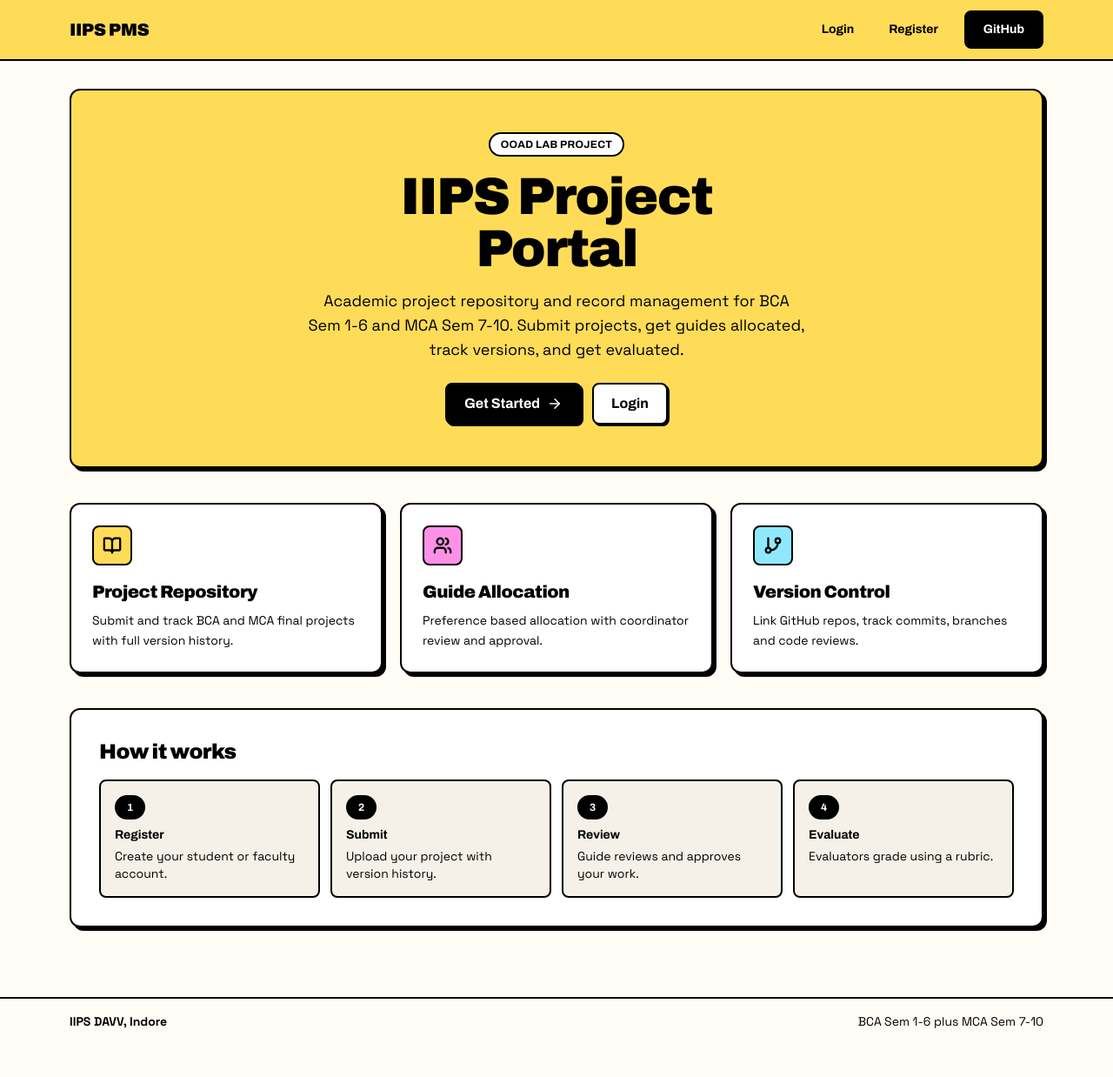
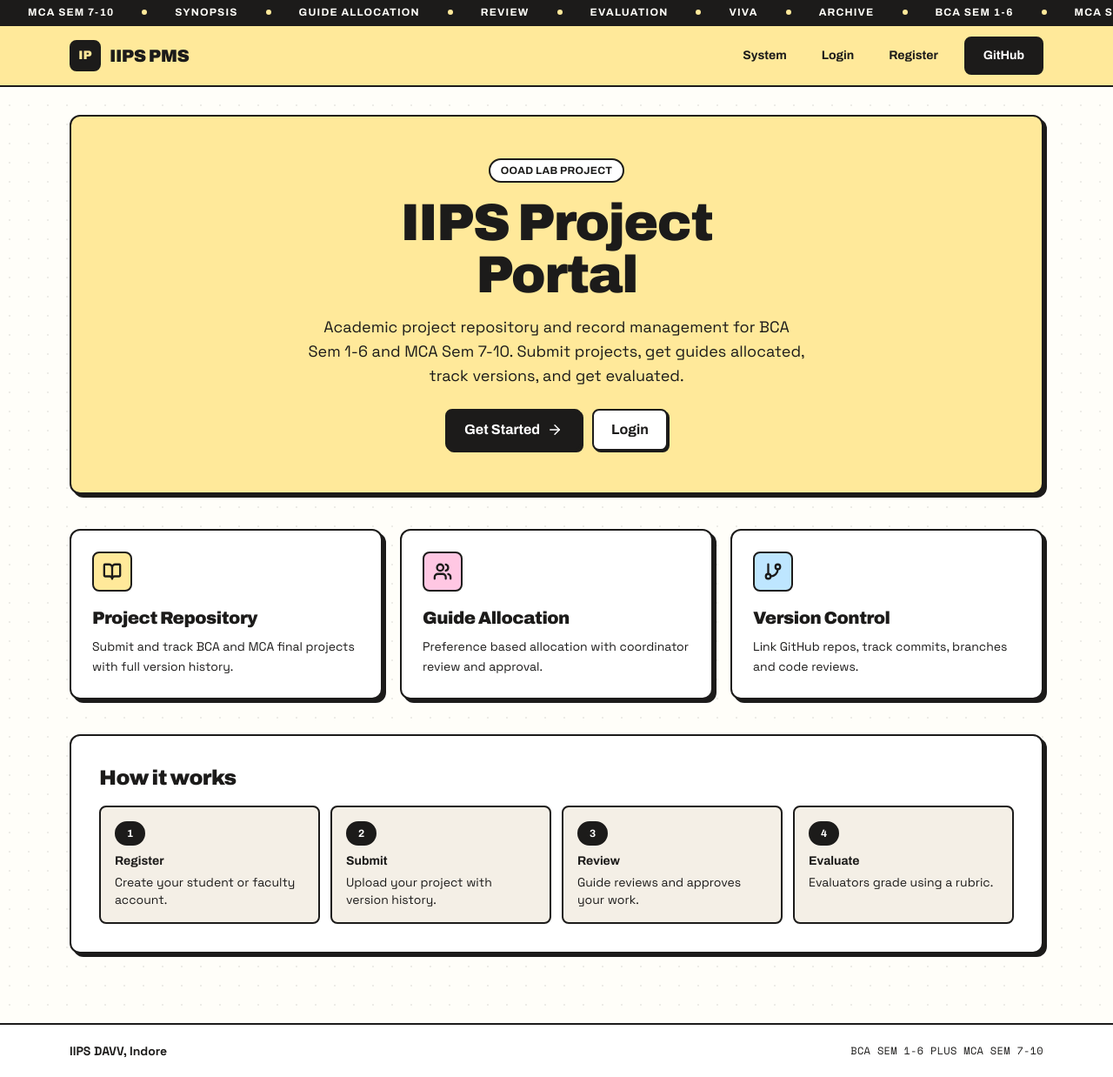
Before and after one commit to akshita777/iips-ug-pg-project-repository-system, a Next.js app in the folder frontend/: page / in a window 1280 px wide. Shown: the whole page at 87% size. Before the commit the page ends 1200 px from the top, so only its background shows below. Built offline with nearby package versions, Linux system fonts and the light colour scheme.

Commit message:
Frontend soft pastel tokens: warm paper, butter/peach/rose/sky/mint/lilac, dotted bg, ticker header, mono font

```diff
--- a/frontend/app/globals.css
+++ b/frontend/app/globals.css
@@ -3,8 +3,8 @@
 @tailwind utilities;
 
 :root {
-  --paper: #fffdf5;
-  --ink: #000000;
+  --paper: #fffef9;
+  --ink: #1c1b1a;
 }
 
 @layer base {
@@ -13,6 +13,8 @@
   }
   body {
     @apply bg-paper text-ink font-body;
+    background-image: radial-gradient(#1c1b1a14 1px, transparent 1px);
+    background-size: 22px 22px;
   }
   h1,
   h2,
@@ -20,11 +22,17 @@
   h4 {
     @apply font-display font-black tracking-tight;
   }
+  :focus-visible {
+    @apply outline-none ring-2 ring-ink ring-offset-2 ring-offset-paper;
+  }
 }
 
 @layer components {
   .brutal-card {
     @apply bg-white border-2 border-ink shadow-brutal rounded-xl;
+  }
+  .brutal-card-hover {
+    @apply transition-all duration-150 hover:-translate-y-0.5 hover:shadow-brutal-lg;
   }
   .brutal-btn {
     @apply inline-flex items-center justify-center gap-2 font-display font-bold
@@ -32,7 +40,8 @@
       transition-all duration-150
       hover:translate-x-[2px] hover:translate-y-[2px] hover:shadow-brutal-none
       active:translate-x-[2px] active:translate-y-[2px] active:shadow-brutal-none
-      disabled:opacity-50 disabled:pointer-events-none;
+      disabled:opacity-50 disabled:pointer-events-none
+      focus-visible:outline-none focus-visible:ring-2 focus-visible:ring-ink focus-visible:ring-offset-2;
   }
   .brutal-input {
     @apply w-full border-2 border-ink rounded-lg px-4 py-2.5 bg-white
@@ -47,4 +56,35 @@
     @apply font-display font-bold border-2 border-transparent rounded-lg px-4 py-2
       hover:border-ink hover:bg-primary hover:shadow-brutal-sm transition-all;
   }
+  .brutal-alert {
+    @apply border-2 border-ink rounded-lg px-4 py-2.5 text-sm font-bold;
+  }
+  .brutal-table {
+    @apply w-full text-sm;
+  }
+  .brutal-table th {
+    @apply font-display text-xs font-black uppercase tracking-wide text-left px-4 py-2.5 border-b-2 border-ink bg-muted;
+  }
+  .brutal-table td {
+    @apply px-4 py-3 border-b-2 border-ink/10;
+  }
+  .brutal-table tr:last-child td {
+    @apply border-b-0;
+  }
+  .ticker-track {
+    @apply flex items-center gap-8 whitespace-nowrap;
+    animation: ticker 28s linear infinite;
+  }
+  .skeleton {
+    @apply animate-pulse bg-muted border-2 border-ink/10 rounded-lg;
+  }
 }
+
+@keyframes ticker {
+  from {
+    transform: translateX(0);
+  }
+  to {
+    transform: translateX(-50%);
+  }
+}
--- a/frontend/app/layout.tsx
+++ b/frontend/app/layout.tsx
@@ -1,26 +1,47 @@
 import type { Metadata } from "next";
-import { Archivo, Space_Grotesk } from "next/font/google";
+import { Archivo, Space_Grotesk, Space_Mono } from "next/font/google";
 import Link from "next/link";
 import "./globals.css";
 
 const archivo = Archivo({ subsets: ["latin"], variable: "--font-display" });
 const spaceGrotesk = Space_Grotesk({ subsets: ["latin"], variable: "--font-body" });
+const spaceMono = Space_Mono({ subsets: ["latin"], weight: ["400", "700"], variable: "--font-mono" });
 
 export const metadata: Metadata = {
   title: "IIPS Project Portal",
   description: "IIPS UG-PG Academic Project Repository and Record Management System",
 };
 
+const tickerItems = ["BCA Sem 1-6", "MCA Sem 7-10", "Synopsis", "Guide Allocation", "Review", "Evaluation", "Viva", "Archive"];
+
 export default function RootLayout({ children }: { children: React.ReactNode }) {
   return (
     <html lang="en">
-      <body className={`${archivo.variable} ${spaceGrotesk.variable} font-body min-h-screen bg-paper`}>
+      <body className={`${archivo.variable} ${spaceGrotesk.variable} ${spaceMono.variable} font-body min-h-screen bg-paper`}>
+        <div className="border-b-2 border-ink bg-ink text-paper overflow-hidden py-1.5" aria-hidden="true">
+          <div className="ticker-track font-display text-xs font-bold uppercase tracking-widest">
+            {[...tickerItems, ...tickerItems].map((item, i) => (
+              <span key={i} className="flex items-center gap-8">
+                <span>{item}</span>
+                <span className="inline-block h-1.5 w-1.5 rounded-full bg-primary" />
+              </span>
+            ))}
+          </div>
+        </div>
         <header className="border-b-2 border-ink bg-primary">
           <div className="mx-auto max-w-6xl px-4 py-3 flex items-center justify-between">
-            <Link href="/" className="font-display text-xl font-black tracking-tight">
-              IIPS PMS
+            <Link href="/" className="flex items-center gap-2.5">
+              <span className="inline-flex h-9 w-9 items-center justify-center border-2 border-ink rounded-lg bg-ink font-display text-sm font-black text-primary">
+                IP
+              </span>
+              <span className="font-display text-xl font-black tracking-tight">
+                IIPS PMS
+              </span>
             </Link>
             <nav className="flex items-center gap-1">
+              <Link href="/design-system" className="brutal-nav-link text-sm hidden sm:inline-flex">
+                System
+              </Link>
               <Link href="/login" className="brutal-nav-link text-sm">
                 Login
               </Link>
@@ -39,10 +60,10 @@ export default function RootLayout({ children }: { children: React.ReactNode })
           </div>
         </header>
         <main className="mx-auto max-w-6xl px-4 py-8">{children}</main>
-        <footer className="border-t-2 border-ink mt-12">
-          <div className="mx-auto max-w-6xl px-4 py-4 text-sm font-body flex items-center justify-between">
+        <footer className="border-t-2 border-ink mt-12 bg-white">
+          <div className="mx-auto max-w-6xl px-4 py-5 text-sm font-body flex flex-wrap items-center justify-between gap-2">
             <span className="font-bold">IIPS DAVV, Indore</span>
-            <span>BCA Sem 1-6 plus MCA Sem 7-10</span>
+            <span className="font-mono text-xs uppercase tracking-wide">BCA Sem 1-6 plus MCA Sem 7-10</span>
           </div>
         </footer>
       </body>
--- a/frontend/tailwind.config.ts
+++ b/frontend/tailwind.config.ts
@@ -9,25 +9,28 @@ const config: Config = {
   theme: {
     extend: {
       colors: {
-        ink: "#000000",
-        paper: "#FFFDF5",
-        primary: "#FFDC58",
-        secondary: "#FF90E8",
-        accent: "#90E8FF",
-        success: "#A6FA9B",
-        danger: "#FF6B6B",
-        warn: "#FF9D42",
-        muted: "#F5F0E8",
+        ink: "#1C1B1A",
+        paper: "#FFFEF9",
+        primary: "#FFE99A",
+        secondary: "#FFC7E3",
+        accent: "#BEE6FF",
+        success: "#BEF2C9",
+        danger: "#FFC9C9",
+        dangerInk: "#B42318",
+        warn: "#FFD3AC",
+        muted: "#F4EFE6",
+        lilac: "#D8CCFF",
       },
       fontFamily: {
         display: ["Archivo", "system-ui", "sans-serif"],
         body: ["Space Grotesk", "system-ui", "sans-serif"],
+        mono: ["Space Mono", "ui-monospace", "monospace"],
       },
       boxShadow: {
-        brutal: "4px 4px 0 #000",
-        "brutal-sm": "2px 2px 0 #000",
-        "brutal-lg": "6px 6px 0 #000",
-        "brutal-none": "0 0 0 #000",
+        brutal: "4px 4px 0 #1C1B1A",
+        "brutal-sm": "2px 2px 0 #1C1B1A",
+        "brutal-lg": "8px 8px 0 #1C1B1A",
+        "brutal-none": "0 0 0 #1C1B1A",
       },
       borderWidth: {
         3: "3px",
```
